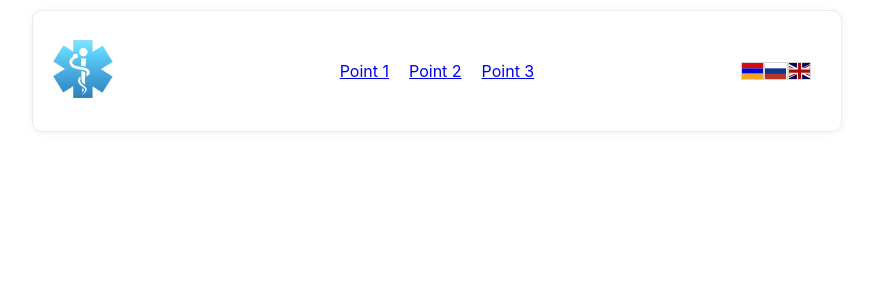
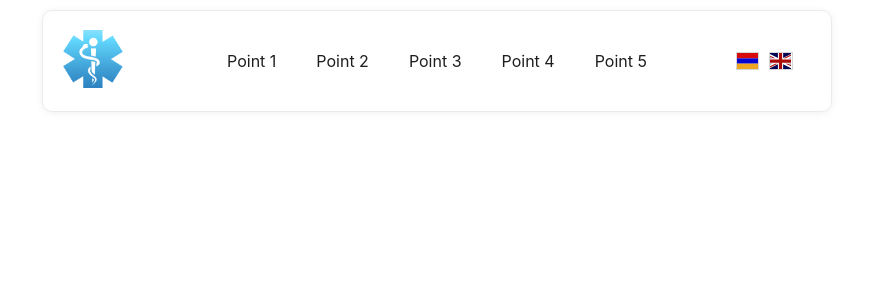
Before and after one commit to DocInfoAM/frontend, a React (Create React App) app in the folder clinics-app/: page / in a window 1280 px wide. Shown: the top 300 px of the page, without its empty margins (203-1076 px from the left). Built offline with nearby package versions, Linux system fonts and the light colour scheme.

Commit message:
add styles for components

```diff
--- a/clinics-app/src/App.css
+++ /dev/null
@@ -1,81 +0,0 @@
-.app-wrapper {
-  padding: 10px;
-}
-
-.header {
-  max-width: 768px;
-  margin: 0px auto;
-  display: grid;
-  grid-template-areas:
-  "div-for-header-img nav change-languages";
-  grid-template-rows: 80px;
-  grid-template-columns: 80px auto 80px;
-  border: 1px solid #ecebeb;
-  border-radius: 10px;
-  -webkit-box-shadow: 0px 1px 6px 0px rgba(181, 181, 181, 0.2);
-  -moz-box-shadow: 0px 1px 6px 0px rgba(181, 181, 181, 0.2);
-  box-shadow: 0px 1px 6px 0px rgba(181, 181, 181, 0.2);
-  padding: 20px;
-}
-
-.header > * {
-  align-self: center;
-}
-
-.div-for-header-img {
-  grid-area: div-for-header-img;
-}
-
-.nav {
-  grid-area: nav;
-  display: flex;
-  justify-content: center;
-  flex-direction: row;
-}
-
-.change-languages {
-  grid-area: change-languages;
-}
-
-.point {
-  margin: auto 10px;
-}
-
-.flag-icon-background, .flag-icon {
-  background-size: contain;
-  background-position: 50%;
-  background-repeat: no-repeat;
-  border: 1px solid #d6d6d6;
-}
-
-.flag-icon {
-  position: relative;
-  display: inline-block;
-  width: 1.3333333333em;
-  line-height: 1em;
-  filter: grayscale(20%);
-}
-
-.flag-icon:before {
-    content: " ";
-}
-
-.flag-icon .flag-icon-squared {
-    width: 1em;
-}
-
-.flag-icon-arm {
-  background-image: url(./flags/4x3/arm.svg);
-}
-
-.flag-icon-gbr {
-  background-image: url(./flags/4x3/gbr.svg);
-}
-
-.flag-icon-rus {
-  background-image: url(./flags/4x3/rus.svg);
-}
-
-.flag-icon-usa {
-  background-image: url(./flags/4x3/usa.svg);
-}
--- a/clinics-app/src/App.js
+++ b/clinics-app/src/App.js
@@ -1,4 +1,4 @@
-import './App.css';
+import './global.css';
 import Header from './components/Header';
 
 function App() {
--- a/clinics-app/src/components/ChangeLanguages.jsx
+++ b/clinics-app/src/components/ChangeLanguages.jsx
@@ -1,10 +1,12 @@
+import classes from "../styles/ChangeLanguages.module.css"
+
 const ChangeLanguages = () => {
     return (
-        <div id="change-languages" className="change-languages">
+        <div className={classes.change_languages}>
           <p>
-            <span class="flag-icon flag-icon-arm"></span>
-            <span class="flag-icon flag-icon-rus"></span>
-            <span class="flag-icon flag-icon-gbr"></span>
+            <span className={classes.flag_icon + ' ' + classes.flag_icon_arm} id="arm"></span>
+            {/* <span className="flag_icon flag_icon_rus" id="rus"></span> */}
+            <span className={classes.flag_icon + ' ' + classes.flag_icon_gbr} id="gbr"></span>
           </p>
         </div>
     )
--- a/clinics-app/src/components/Header.jsx
+++ b/clinics-app/src/components/Header.jsx
@@ -1,10 +1,11 @@
 import Navigation from "./Navigation"
 import ChangeLanguages from "./ChangeLanguages"
+import classes from "../styles/Header.module.css"
 
 const Header = () => {
     return (
-      <header className="header">
-        <div className="div-for-header-img">
+      <header className={classes.header}>
+        <div className={classes.div_header_img}>
           <img id="logo" alt="logo" title="logo" style={{ width: 60 }} src="./img/patient-clipart-patient-identification-19.png" />
         </div>
         <Navigation />
--- a/clinics-app/src/components/Navigation.jsx
+++ b/clinics-app/src/components/Navigation.jsx
@@ -1,9 +1,13 @@
+import classes from "../styles/Navigation.module.css"
+
 const Navigation = () => {
     return (
-        <nav className="nav">
-          <div><a id="point1" className="point" href="##">Point 1</a></div>
-          <div><a id="point2" className="point" href="##">Point 2</a></div>
-          <div><a id="point3" className="point" href="##">Point 3</a></div>
+        <nav className={classes.nav}>
+          <a id="point1" href="##"><div className={classes.point}>Point 1</div></a>
+          <a id="point2" href="##"><div className={classes.point}>Point 2</div></a>
+          <a id="point3" href="##"><div className={classes.point}>Point 3</div></a>
+          <a id="point4" href="##"><div className={classes.point}>Point 4</div></a>
+          <a id="point5" href="##"><div className={classes.point}>Point 5</div></a>
         </nav>
     )
 }
--- /dev/null
+++ b/clinics-app/src/global.css
@@ -0,0 +1,9 @@
+a {
+  color: rgb(30, 30, 30);
+  font-weight: 400;
+  text-decoration: none;
+}
+
+.app-wrapper {
+  padding: 10px;
+}
--- /dev/null
+++ b/clinics-app/src/styles/ChangeLanguages.module.css
@@ -0,0 +1,45 @@
+.change_languages {
+    grid-area: change-languages;
+    padding: 10px;
+}
+
+
+.flag_icon_background, .flag_icon {
+    background-size: contain;
+    background-position: 50%;
+    background-repeat: no-repeat;
+    border: 1px solid #d6d6d6;
+}
+
+.flag_icon {
+    position: relative;
+    display: inline-block;
+    width: 1.3333333333em;
+    line-height: 1em;
+    filter: grayscale(20%);
+    margin: 5px;
+}
+
+.flag_icon:before {
+      content: " ";
+}
+
+.flag_icon .flag_icon_squared {
+      width: 1em;
+}
+
+.flag_icon_arm {
+    background-image: url(../flags/4x3/arm.svg);
+}
+
+.flag_icon_gbr {
+    background-image: url(../flags/4x3/gbr.svg);
+}
+
+.flag_icon_rus {
+    background-image: url(../flags/4x3/rus.svg);
+}
+
+.flag_icon_usa {
+    background-image: url(../flags/4x3/usa.svg);
+}
--- /dev/null
+++ b/clinics-app/src/styles/Header.module.css
@@ -0,0 +1,24 @@
+.header {
+    max-width: 768px;
+    margin: 0px auto;
+    display: grid;
+    grid-template-areas:
+    "div-for-header-img nav change-languages";
+    grid-template-rows: 80px;
+    grid-template-columns: 100px auto 100px;
+    border: 1px solid #ecebeb;
+    border-radius: 10px;
+    -webkit-box-shadow: 0px 1px 6px 0px rgba(181, 181, 181, 0.2);
+    -moz-box-shadow: 0px 1px 6px 0px rgba(181, 181, 181, 0.2);
+    box-shadow: 0px 1px 6px 0px rgba(181, 181, 181, 0.2);
+    padding: 10px;
+}
+
+.header > * {
+    align-self: center;
+}
+
+.div_header_img {
+    grid-area: div-for-header-img;
+    padding: 10px;
+}
--- /dev/null
+++ b/clinics-app/src/styles/Navigation.module.css
@@ -0,0 +1,11 @@
+.nav {
+    grid-area: nav;
+    display: flex;
+    justify-content: center;
+    flex-direction: row;
+    padding: 10px;
+}
+
+.point {
+    padding: 20px;
+}
```
